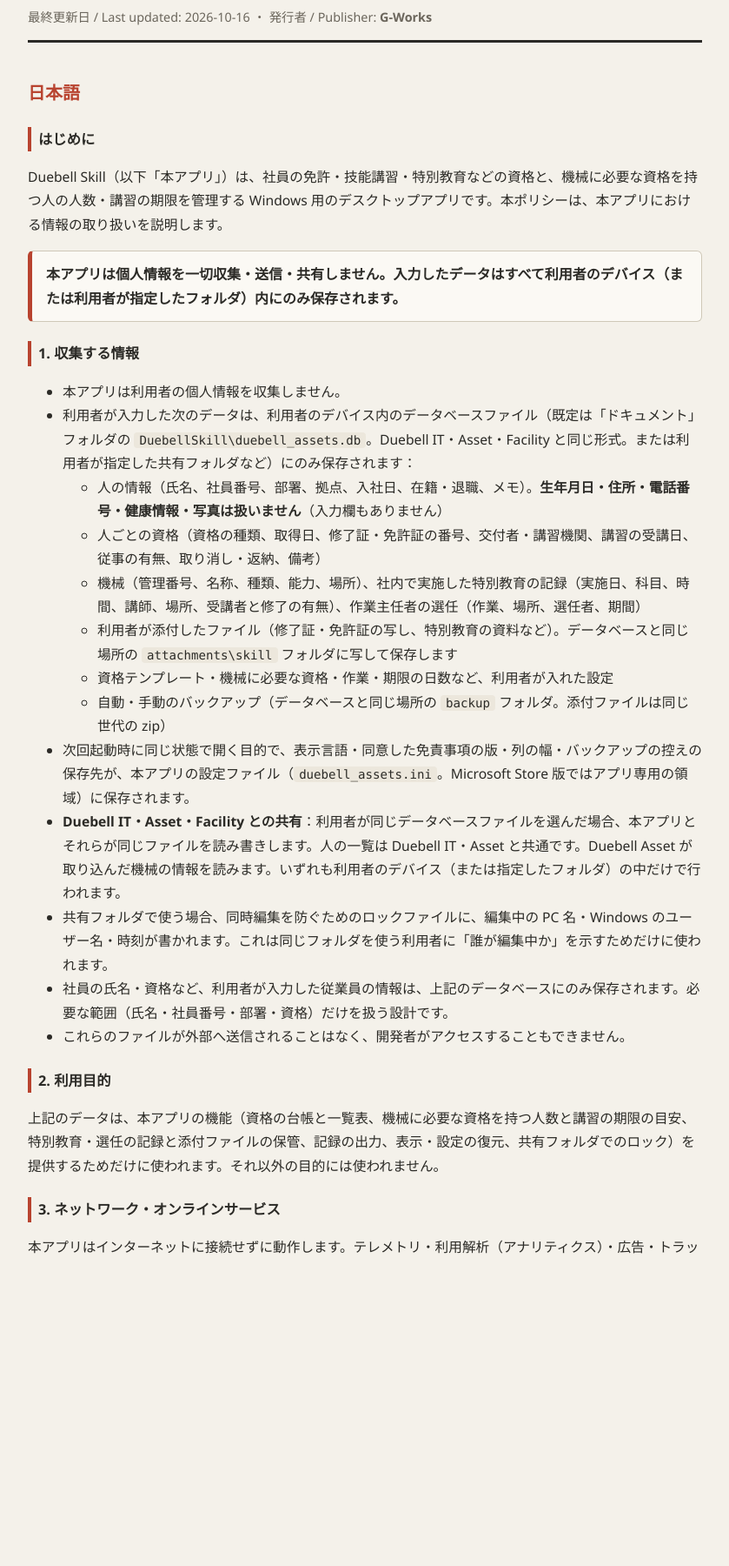
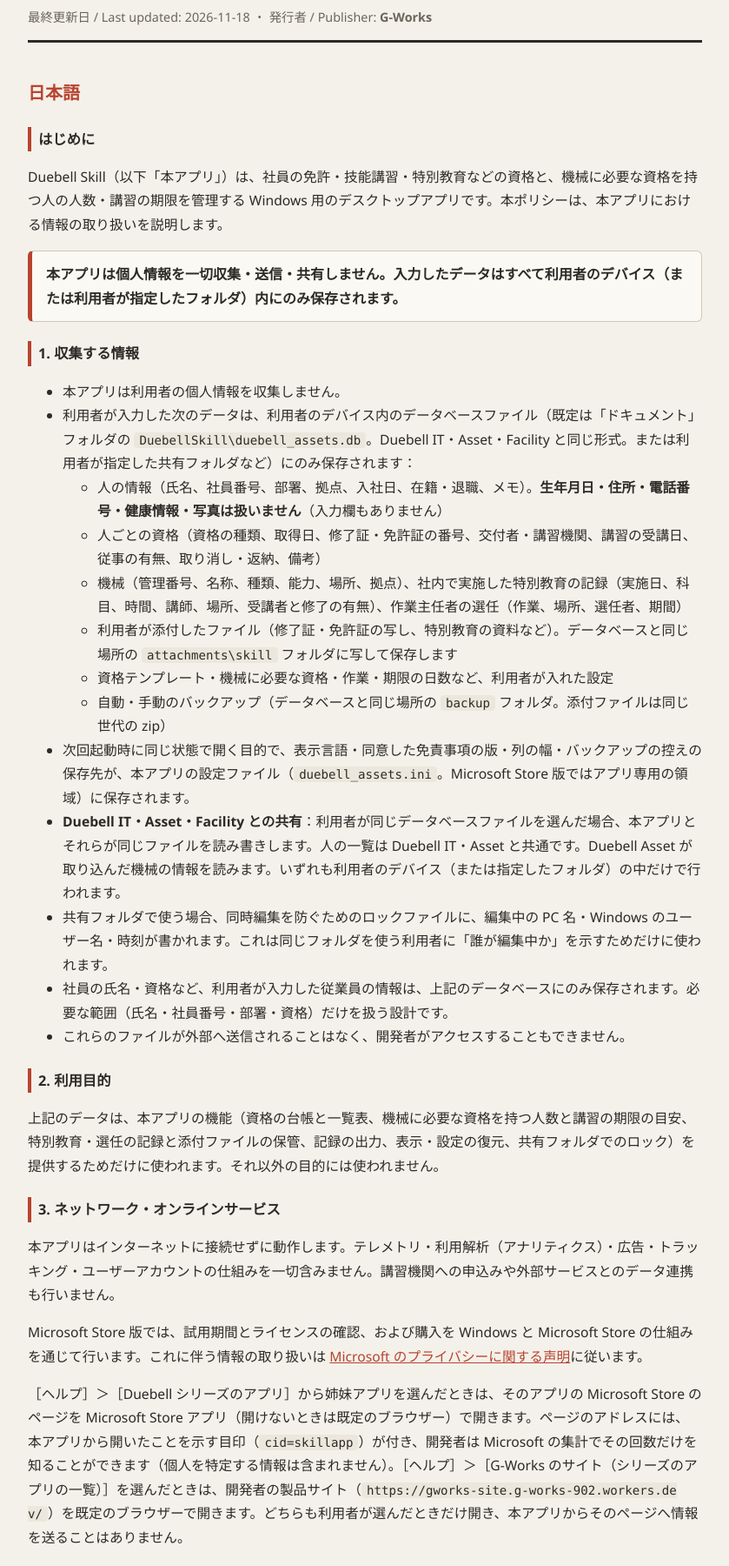
Before and after one commit to G-Works902/duebellskill, a plain HTML site: page index.html in a window 1280 px wide. Shown: the part 77-1877 px from the top of the page at 87% size, without its empty margins (220-1059 px from the left). Drawn offline with Linux system fonts and the light colour scheme.

Commit message:
Duebell Skill 1.2: ヘルプのリンク（cid=skillapp）と機械の拠点を追記
Co-Authored-By: Claude Opus 5.5 <noreply@anthropic.com>

```diff
--- a/index.html
+++ b/index.html
@@ -34,7 +34,7 @@
 <div class="wrap">
   <header>
     <h1><span class="brand">Duebell Skill</span> &mdash; プライバシーポリシー / Privacy Policy</h1>
-    <div class="meta">最終更新日 / Last updated: 2026-10-16 ・ 発行者 / Publisher: <strong>G-Works</strong></div>
+    <div class="meta">最終更新日 / Last updated: 2026-11-18 ・ 発行者 / Publisher: <strong>G-Works</strong></div>
   </header>
 
   <!-- ================= 日本語 ================= -->
@@ -50,7 +50,7 @@
       <ul>
         <li>人の情報（氏名、社員番号、部署、拠点、入社日、在籍・退職、メモ）。<b>生年月日・住所・電話番号・健康情報・写真は扱いません</b>（入力欄もありません）</li>
         <li>人ごとの資格（資格の種類、取得日、修了証・免許証の番号、交付者・講習機関、講習の受講日、従事の有無、取り消し・返納、備考）</li>
-        <li>機械（管理番号、名称、種類、能力、場所）、社内で実施した特別教育の記録（実施日、科目、時間、講師、場所、受講者と修了の有無）、作業主任者の選任（作業、場所、選任者、期間）</li>
+        <li>機械（管理番号、名称、種類、能力、場所、拠点）、社内で実施した特別教育の記録（実施日、科目、時間、講師、場所、受講者と修了の有無）、作業主任者の選任（作業、場所、選任者、期間）</li>
         <li>利用者が添付したファイル（修了証・免許証の写し、特別教育の資料など）。データベースと同じ場所の <code>attachments\skill</code> フォルダに写して保存します</li>
         <li>資格テンプレート・機械に必要な資格・作業・期限の日数など、利用者が入れた設定</li>
         <li>自動・手動のバックアップ（データベースと同じ場所の <code>backup</code> フォルダ。添付ファイルは同じ世代の zip）</li>
@@ -69,6 +69,7 @@
   <h3>3. ネットワーク・オンラインサービス</h3>
   <p>本アプリはインターネットに接続せずに動作します。テレメトリ・利用解析（アナリティクス）・広告・トラッキング・ユーザーアカウントの仕組みを一切含みません。講習機関への申込みや外部サービスとのデータ連携も行いません。</p>
   <p>Microsoft Store 版では、試用期間とライセンスの確認、および購入を Windows と Microsoft Store の仕組みを通じて行います。これに伴う情報の取り扱いは <a href="https://privacy.microsoft.com/privacystatement">Microsoft のプライバシーに関する声明</a>に従います。</p>
+  <p>［ヘルプ］＞［Duebell シリーズのアプリ］から姉妹アプリを選んだときは、そのアプリの Microsoft Store のページを Microsoft Store アプリ（開けないときは既定のブラウザー）で開きます。ページのアドレスには、本アプリから開いたことを示す目印（<code>cid=skillapp</code>）が付き、開発者は Microsoft の集計でその回数だけを知ることができます（個人を特定する情報は含まれません）。［ヘルプ］＞［G-Works のサイト（シリーズのアプリの一覧）］を選んだときは、開発者の製品サイト（<code>https://gworks-site.g-works-902.workers.dev/</code>）を既定のブラウザーで開きます。どちらも利用者が選んだときだけ開き、本アプリからそのページへ情報を送ることはありません。</p>
 
   <h3>4. 第三者への提供</h3>
   <p>本アプリはデータを収集しないため、いかなるデータも第三者へ販売・提供・開示しません。</p>
@@ -107,7 +108,7 @@
       <ul>
         <li>People (name, employee number, department, site, date joined, current or left, memo). <b>No birth date, address, phone number, health data or photo</b> (there are no fields for them)</li>
         <li>Qualifications held (kind, date acquired, certificate number, issuer or training body, course dates, engaged or not, revoked, notes)</li>
-        <li>Machines (code, name, kind, capacity, place), in-house training records (date, subjects, hours, instructor, place, attendees and completion) and appointed chiefs (work, place, appointee, period)</li>
+        <li>Machines (code, name, kind, capacity, place, site), in-house training records (date, subjects, hours, instructor, place, attendees and completion) and appointed chiefs (work, place, appointee, period)</li>
         <li>Files you attach (copies of certificates, training material), copied into an <code>attachments\skill</code> folder next to the database</li>
         <li>Your settings: qualification templates, machine requirements, works, due thresholds</li>
         <li>Automatic and manual backups (a <code>backup</code> folder next to the database; attachments in a zip of the same generation)</li>
@@ -126,6 +127,7 @@
   <h3>3. Network and online services</h3>
   <p>The App works without an internet connection. It contains no telemetry, analytics, advertising, tracking or user accounts. It does not book courses and exchanges no data with outside services.</p>
   <p>In the Microsoft Store version, the trial period, the licence check and purchases are handled by Windows and the Microsoft Store; the <a href="https://privacy.microsoft.com/privacystatement">Microsoft Privacy Statement</a> applies.</p>
+  <p>When you choose one of our other apps under [Help] &gt; [Duebell series apps], the App opens its Microsoft Store page in the Microsoft Store app (or in your default browser if the Store app cannot be opened). The page address carries a tag showing that it was opened from the App (<code>cid=skillapp</code>), so the developer can see in Microsoft's statistics how many times this happened, and nothing that identifies you. When you choose [Help] &gt; [G-Works website], the App opens the developer's product website (<code>https://gworks-site.g-works-902.workers.dev/</code>) in your default browser. Both open only when you choose them, and the App sends no information to these pages.</p>
 
   <h3>4. Sharing with third parties</h3>
   <p>Because the App does not collect data, it does not sell, share or disclose any data to third parties.</p>
```
Also changed, not shown: privacy.html (+5 -3 lines).
